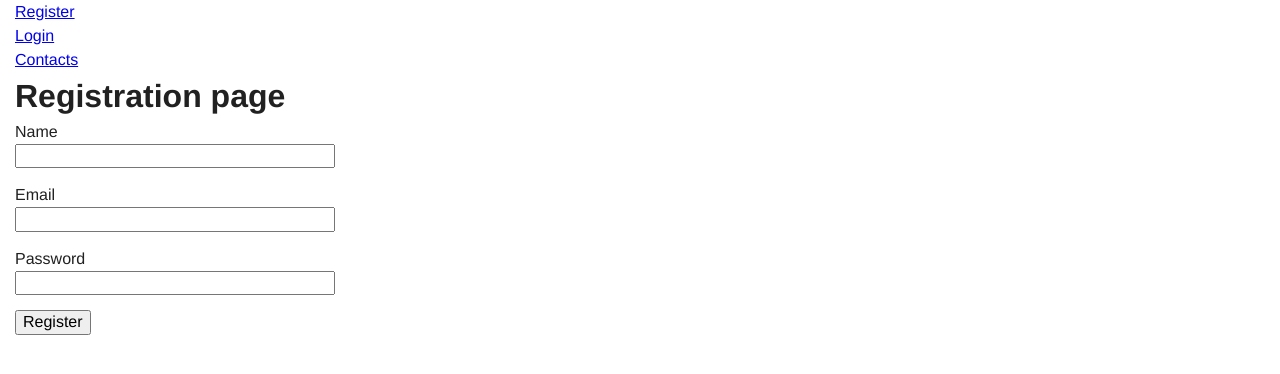
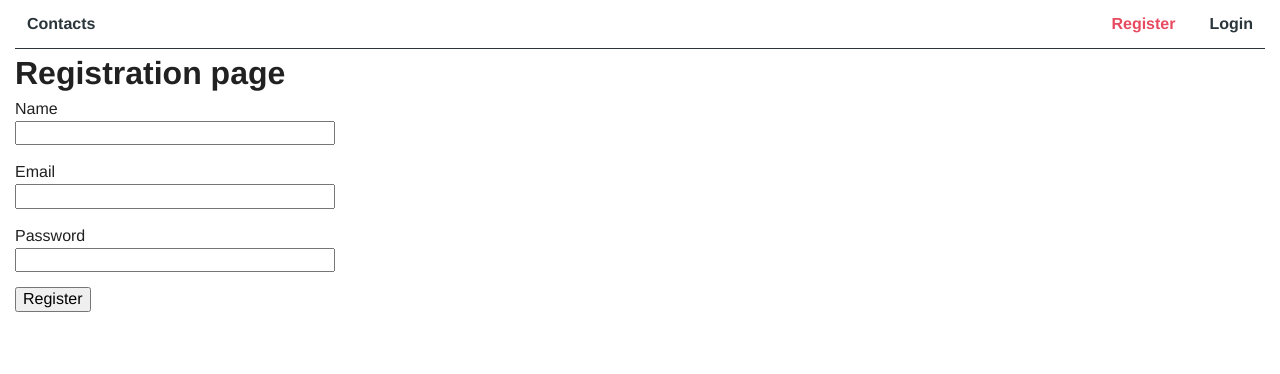
Before and after one commit to Rostyslav-Zahorulko/goit-react-hw-08-phonebook, a React (Create React App) app: page /register in a window 1280 px wide. Shown: the top 374 px of the page. Built offline with nearby package versions, Linux system fonts and the light colour scheme.

Commit message:
Додає компонент меню користувача

```diff
--- a/src/components/AppBar/AppBar.js
+++ b/src/components/AppBar/AppBar.js
@@ -1,20 +1,37 @@
 import { Component } from 'react';
+import { connect } from 'react-redux';
 import { NavLink } from 'react-router-dom';
 
+import { authSelectors } from '../../redux/auth';
+
 import AuthNav from '../AuthNav';
+import UserMenu from '../UserMenu';
+
+import './AppBar.scss';
 
 class AppBar extends Component {
   render() {
+    const { isAuthenticated } = this.props;
+
     return (
-      <header>
-        <AuthNav />
-
-        <NavLink to="/contacts" exact>
+      <header className="AppBar">
+        <NavLink
+          className="AppBar__Link"
+          activeClassName="AppBar__ActiveLink"
+          to="/contacts"
+          exact
+        >
           Contacts
         </NavLink>
+
+        {isAuthenticated ? <UserMenu /> : <AuthNav />}
       </header>
     );
   }
 }
 
-export default AppBar;
+const mapStateToProps = state => ({
+  isAuthenticated: authSelectors.getIsAuthenticated(state),
+});
+
+export default connect(mapStateToProps)(AppBar);
--- /dev/null
+++ b/src/components/AppBar/AppBar.scss
@@ -0,0 +1,18 @@
+.AppBar {
+  display: flex;
+  justify-content: space-between;
+  align-items: center;
+  border-bottom: 1px solid #2a363b;
+}
+
+.AppBar__Link {
+  display: inline-block;
+  text-decoration: none;
+  padding: 12px;
+  font-weight: 700;
+  color: #2a363b;
+}
+
+.AppBar__ActiveLink {
+  color: #e84a5f;
+}
--- a/src/components/AuthNav/AuthNav.js
+++ b/src/components/AuthNav/AuthNav.js
@@ -1,16 +1,28 @@
 import { NavLink } from 'react-router-dom';
+
+import './AuthNav.scss';
 
 const AuthNav = () => {
   return (
-    <nav>
-      <ul>
-        <li>
-          <NavLink to="/register" exact>
+    <nav className="AuthNav">
+      <ul className="AuthNav__List">
+        <li className="AuthNav__Item">
+          <NavLink
+            className="AuthNav__Link"
+            activeClassName="AuthNav__ActiveLink"
+            to="/register"
+            exact
+          >
             Register
           </NavLink>
         </li>
-        <li>
-          <NavLink to="/login" exact>
+        <li className="AuthNav__Item">
+          <NavLink
+            className="AuthNav__Link"
+            activeClassName="AuthNav__ActiveLink"
+            to="/login"
+            exact
+          >
             Login
           </NavLink>
         </li>
--- /dev/null
+++ b/src/components/AuthNav/AuthNav.scss
@@ -0,0 +1,19 @@
+.AuthNav__List {
+  display: flex;
+}
+
+.AuthNav__Item:not(:last-child) {
+  margin-right: 10px;
+}
+
+.AuthNav__Link {
+  display: inline-block;
+  text-decoration: none;
+  padding: 12px;
+  font-weight: 700;
+  color: #2a363b;
+}
+
+.AuthNav__ActiveLink {
+  color: #e84a5f;
+}
--- a/src/components/UserMenu/UserMenu.js
+++ b/src/components/UserMenu/UserMenu.js
@@ -1,9 +1,29 @@
-import { Component } from 'react';
+import React from 'react';
+import { connect } from 'react-redux';
 
-class UserMenu extends Component {
-  render() {
-    return <div></div>;
-  }
-}
+import defaultAvatar from './default-avatar.png';
 
-export default UserMenu;
+import { authSelectors, authOperations } from '../../redux/auth';
+
+import './UserMenu.scss';
+
+const UserMenu = ({ avatar, name, onLogout }) => (
+  <div className="UserMenu">
+    <img className="UserMenu__Avatar" src={avatar} alt="" width="32" />
+    <span className="UserMenu__Name">Welcome, {name}</span>
+    <button type="button" onClick={onLogout}>
+      Logout
+    </button>
+  </div>
+);
+
+const mapStateToProps = state => ({
+  avatar: defaultAvatar,
+  name: authSelectors.getUsername(state),
+});
+
+// const mapDispatchToProps = {
+//   onLogout: authOperations.logOut,
+// };
+
+export default connect(mapStateToProps, null)(UserMenu);
--- /dev/null
+++ b/src/components/UserMenu/UserMenu.scss
@@ -0,0 +1,13 @@
+.UserMenu {
+  display: flex;
+  align-items: center;
+}
+
+.UserMenu__Avatar {
+  margin-right: 4px;
+}
+
+.UserMenu__Name {
+  margin-right: 12px;
+  font-weight: 700;
+}
--- /dev/null
+++ b/src/redux/auth/auth-selectors.js
@@ -0,0 +1,10 @@
+const getIsAuthenticated = state => Boolean(state.auth.token);
+
+const getUsername = state => state.auth.user.name;
+
+const authSelectors = {
+  getIsAuthenticated,
+  getUsername,
+};
+
+export default authSelectors;
--- a/src/redux/auth/index.js
+++ b/src/redux/auth/index.js
@@ -1,3 +1,4 @@
 export { default as authActions } from './auth-actions';
 export { default as authOperations } from './auth-operations';
 export { default as authReducer } from './auth-reducer';
+export { default as authSelectors } from './auth-selectors';
```
Also changed, not shown: src/components/UserMenu/default-avatar.png (added).
